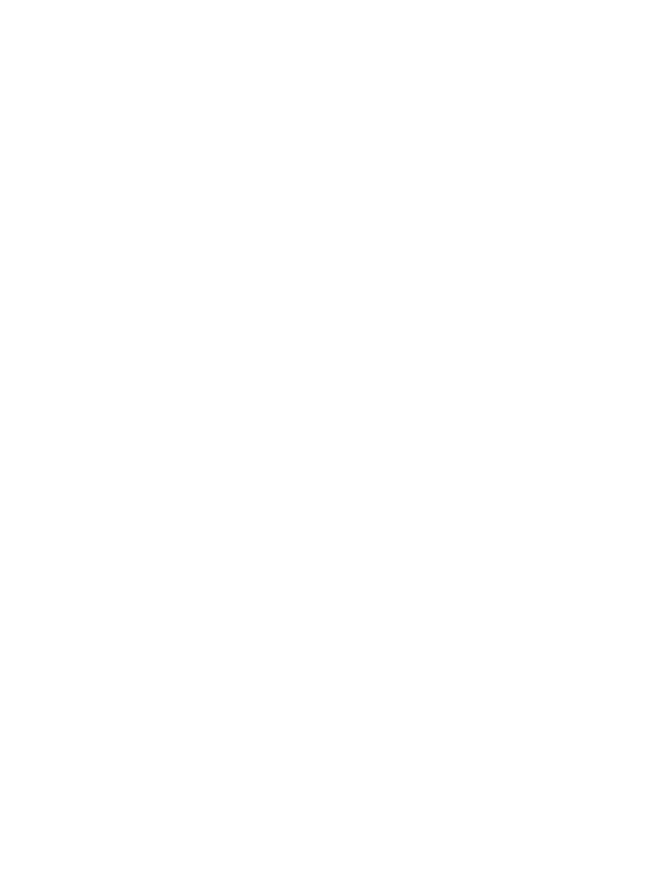
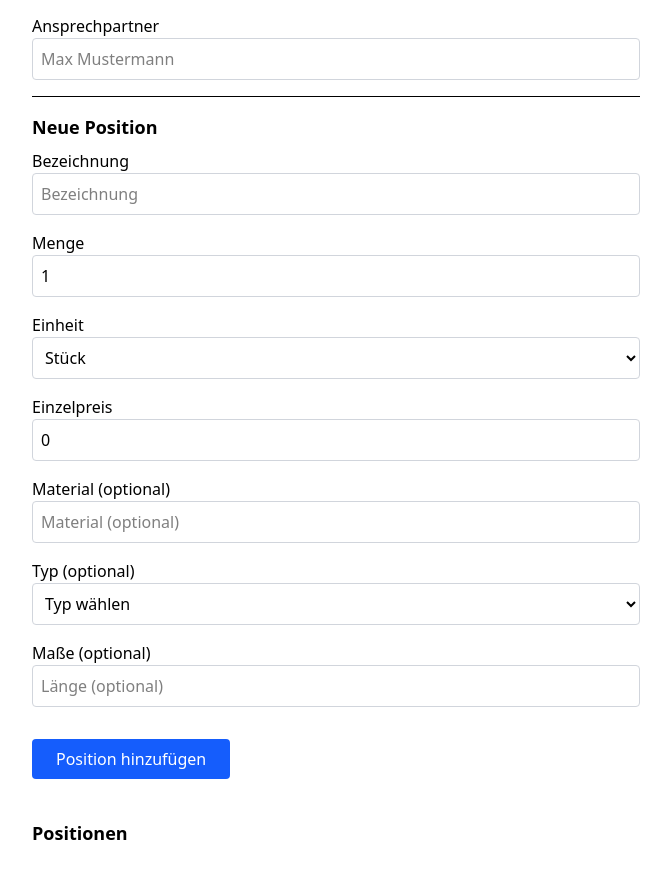
Before and after one commit to TheRealAniko/smart-offer-ui, a React (Vite) app: page / in a window 1280 px wide. Shown: the part 488-1366 px from the top of the page, without its empty margins (304-975 px from the left). Before the commit the page ends 800 px from the top, so only its background shows below. Built offline with nearby package versions, Linux system fonts and the light colour scheme.

Commit message:
feat(OfferForm): add new position to offer and render preview list

```diff
--- a/src/components/OfferForm.tsx
+++ b/src/components/OfferForm.tsx
@@ -1,4 +1,4 @@
-import type { Customer, Offer } from "smart-offer-types";
+import { type Position, type Customer, type Offer } from "smart-offer-types";
 import { useState } from "react";
 
 const OfferForm = () => {
@@ -15,6 +15,19 @@ const OfferForm = () => {
         positions: [],
         createdAt: new Date(),
     });
+    const [newPosition, setNewPosition] = useState<Position>({
+        label: "",
+        quantity: 1,
+        unit: "stück",
+        unitPrice: 0,
+    });
+
+    const handleOfferChange = (field: keyof Offer, value: string) => {
+        setOffer((prev) => ({
+            ...prev,
+            [field]: value,
+        }));
+    };
 
     const handleCustomerChange = (field: keyof Customer, value: string) => {
         setOffer((prev) => ({
@@ -26,8 +39,52 @@ const OfferForm = () => {
         }));
     };
 
+    const handlePositionChange = (field: keyof Position, value: string) => {
+        setNewPosition((prev) => ({
+            ...prev,
+            [field]: value,
+        }));
+    };
+
+    const handleAddPosition = () => {
+        if (!newPosition.label.trim()) return;
+
+        setOffer((prevOffer) => ({
+            ...prevOffer,
+            positions: [...prevOffer.positions, newPosition],
+        }));
+
+        setNewPosition({
+            label: "",
+            quantity: 1,
+            unit: "stück",
+            unitPrice: 0,
+            material: "",
+            type: undefined,
+            dimensions: {
+                length: undefined,
+                width: undefined,
+                height: undefined,
+            },
+        });
+    };
+
     return (
         <form className="space-y-4">
+            <div className="flex flex-col">
+                <label htmlFor="title" className="font-medium">
+                    Angebotstitel
+                </label>
+                <input
+                    id="title"
+                    type="text"
+                    value={offer.title}
+                    onChange={(e) => handleOfferChange("title", e.target.value)}
+                    className="border border-gray-300 p-2 rounded"
+                    placeholder="Angebotstitel"
+                />
+            </div>
+
             <div className="flex flex-col">
                 <label htmlFor="customerName" className="font-medium">
                     Kundenname
@@ -106,6 +163,160 @@ const OfferForm = () => {
                     placeholder="Max Mustermann"
                 />
             </div>
+
+            {/* Position hinzufügen */}
+            <div className="border-t pt-4 mt-4 space-y-4">
+                <h3 className="font-semibold text-lg mb-2">Neue Position</h3>
+
+                <div className="flex flex-col ">
+                    <label htmlFor="label" className="font-medium">
+                        Bezeichnung
+                    </label>
+                    <input
+                        id="label"
+                        type="text"
+                        placeholder="Bezeichnung"
+                        className="border border-gray-300 p-2 rounded"
+                        value={newPosition.label}
+                        onChange={(e) =>
+                            handlePositionChange("label", e.target.value)
+                        }
+                    />
+                </div>
+
+                <div className="flex flex-col ">
+                    <label htmlFor="quantity" className="font-medium">
+                        Menge
+                    </label>
+                    <input
+                        id="quantity"
+                        type="number"
+                        placeholder="Menge"
+                        className="border border-gray-300 p-2 rounded"
+                        value={newPosition.quantity}
+                        onChange={(e) =>
+                            handlePositionChange("quantity", e.target.value)
+                        }
+                    />
+                </div>
+
+                <div className="flex flex-col ">
+                    <label htmlFor="unit" className="font-medium">
+                        Einheit
+                    </label>
+                    <select
+                        id="unit"
+                        className="border border-gray-300 p-2 rounded"
+                        value={newPosition.unit}
+                        onChange={(e) =>
+                            handlePositionChange("unit", e.target.value)
+                        }>
+                        <option value="stück">Stück</option>
+                        <option value="stunde">Stunde</option>
+                        <option value="meter">Meter</option>
+                    </select>
+                </div>
+
+                <div className="flex flex-col ">
+                    <label htmlFor="unitPrice" className="font-medium">
+                        Einzelpreis
+                    </label>
+                    <input
+                        id="unitPrice"
+                        type="number"
+                        placeholder="Einzelpreis"
+                        className="border border-gray-300 p-2 rounded"
+                        value={newPosition.unitPrice}
+                        onChange={(e) =>
+                            handlePositionChange("unitPrice", e.target.value)
+                        }
+                    />
+                </div>
+
+                {/* optional: Material */}
+                <div className="flex flex-col ">
+                    <label htmlFor="material" className="font-medium">
+                        Material (optional)
+                    </label>
+                    <input
+                        id="material"
+                        type="text"
+                        placeholder="Material (optional)"
+                        className="border border-gray-300 p-2 rounded"
+                        value={newPosition.material || ""}
+                        onChange={(e) =>
+                            handlePositionChange("material", e.target.value)
+                        }
+                    />
+                </div>
+
+                {/* optional: Typ */}
+                <div className="flex flex-col ">
+                    <label htmlFor="type" className="font-medium">
+                        Typ (optional)
+                    </label>
+                    <select
+                        id="type"
+                        className="border border-gray-300 p-2 rounded"
+                        value={newPosition.type || ""}
+                        onChange={(e) =>
+                            handlePositionChange(
+                                "type",
+                                e.target.value as "product" | "service"
+                            )
+                        }>
+                        <option value="">Typ wählen</option>
+                        <option value="product">Produkt</option>
+                        <option value="service">Service</option>
+                    </select>
+                </div>
+
+                {/* optional: Maße */}
+                <div className="flex flex-col ">
+                    <label htmlFor="width" className="font-medium">
+                        Maße (optional)
+                    </label>
+                    <input
+                        id="width"
+                        type="number"
+                        placeholder="Länge (optional)"
+                        className="border border-gray-300 p-2 rounded"
+                        value={newPosition.dimensions?.length || ""}
+                        onChange={(e) =>
+                            setNewPosition((prev) => ({
+                                ...prev,
+                                dimensions: {
+                                    ...prev.dimensions,
+                                    length: parseFloat(e.target.value),
+                                },
+                            }))
+                        }
+                    />
+                </div>
+                <button
+                    type="button"
+                    onClick={handleAddPosition}
+                    className="mt-4 w-full rounded bg-blue-600 hover:bg-blue-700 py-2 px-6 text-white sm:w-auto ">
+                    Position hinzufügen
+                </button>
+                <div className="mt-6">
+                    <h3 className="mb-2 text-lg font-semibold">Positionen</h3>
+                    <ul className="space-y-2">
+                        {offer.positions.map((pos, index) => (
+                            <li
+                                key={index}
+                                className="flex justify-between rounded border px-4 py-2 text-sm shadow-sm">
+                                <span>
+                                    {pos.quantity} {pos.unit} {pos.label}
+                                </span>
+                                <span>
+                                    {(pos.unitPrice * pos.quantity).toFixed(2)}€
+                                </span>
+                            </li>
+                        ))}
+                    </ul>
+                </div>
+            </div>
         </form>
     );
 };
```
